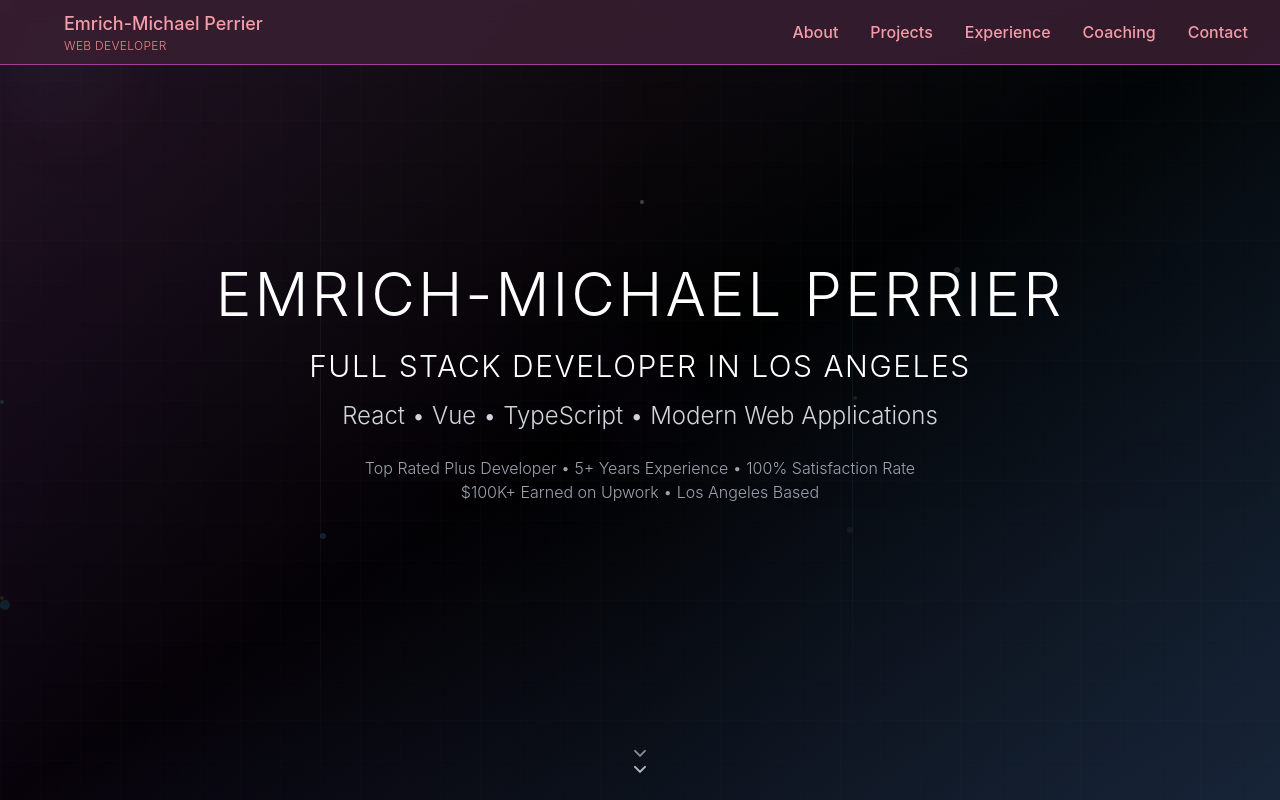
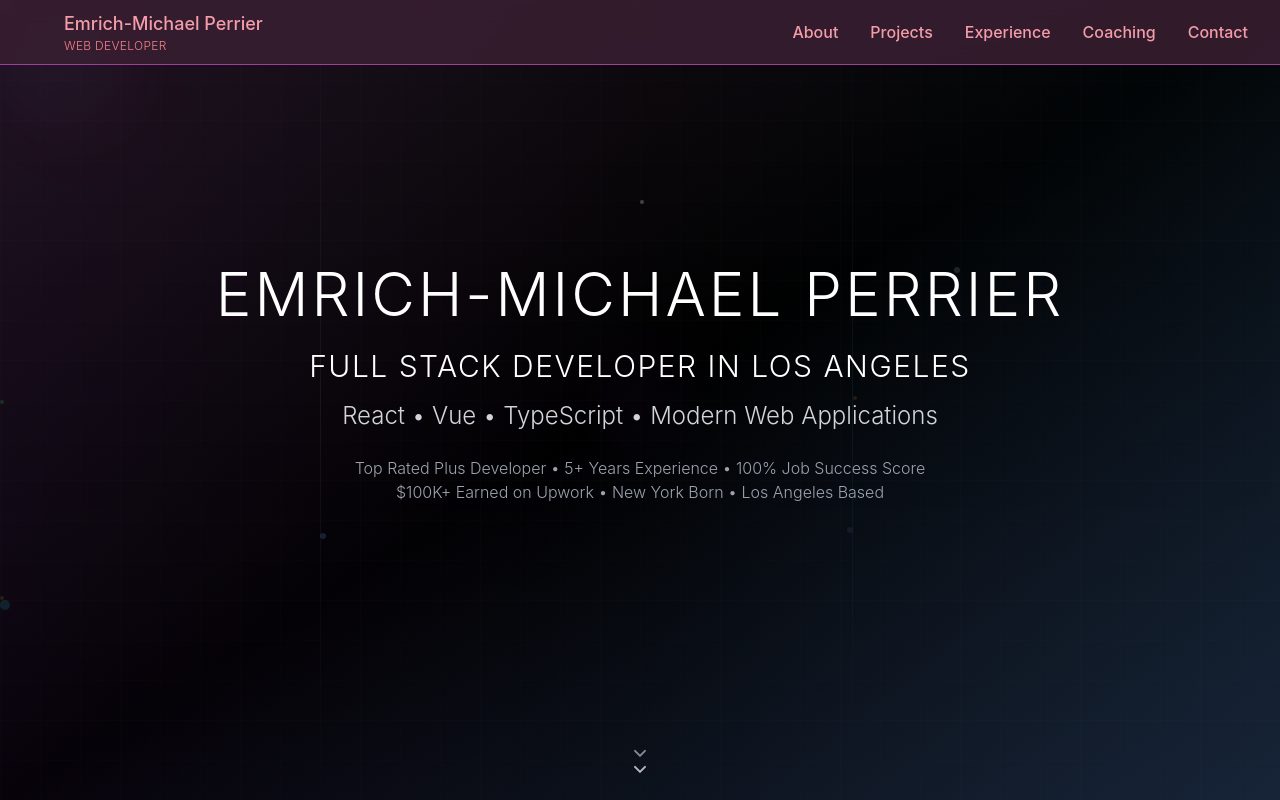
Before and after one commit to emrichmp/Emrich-Michael-Perrier, a React (Vite) app: page / in a window 1280 px wide. Shown: the top 800 px of the page. Built offline with nearby package versions, Linux system fonts and the light colour scheme.

Commit message:
Hero retouch

```diff
--- a/src/components/Hero.tsx
+++ b/src/components/Hero.tsx
@@ -179,8 +179,8 @@ const Hero = () => {
             animate={inView ? { opacity: 1, y: 0 } : {}}
             transition={{ duration: 1, delay: 1.0 }}
           >
-            <p>Top Rated Plus Developer • 5+ Years Experience • 100% Satisfaction Rate</p>
-            <p>$100K+ Earned on Upwork • Los Angeles Based</p>
+            <p>Top Rated Plus Developer • 5+ Years Experience • 100% Job Success Score</p>
+            <p>$100K+ Earned on Upwork • New York Born • Los Angeles Based</p>
           </motion.div>
         </motion.div>
       </div>
```
